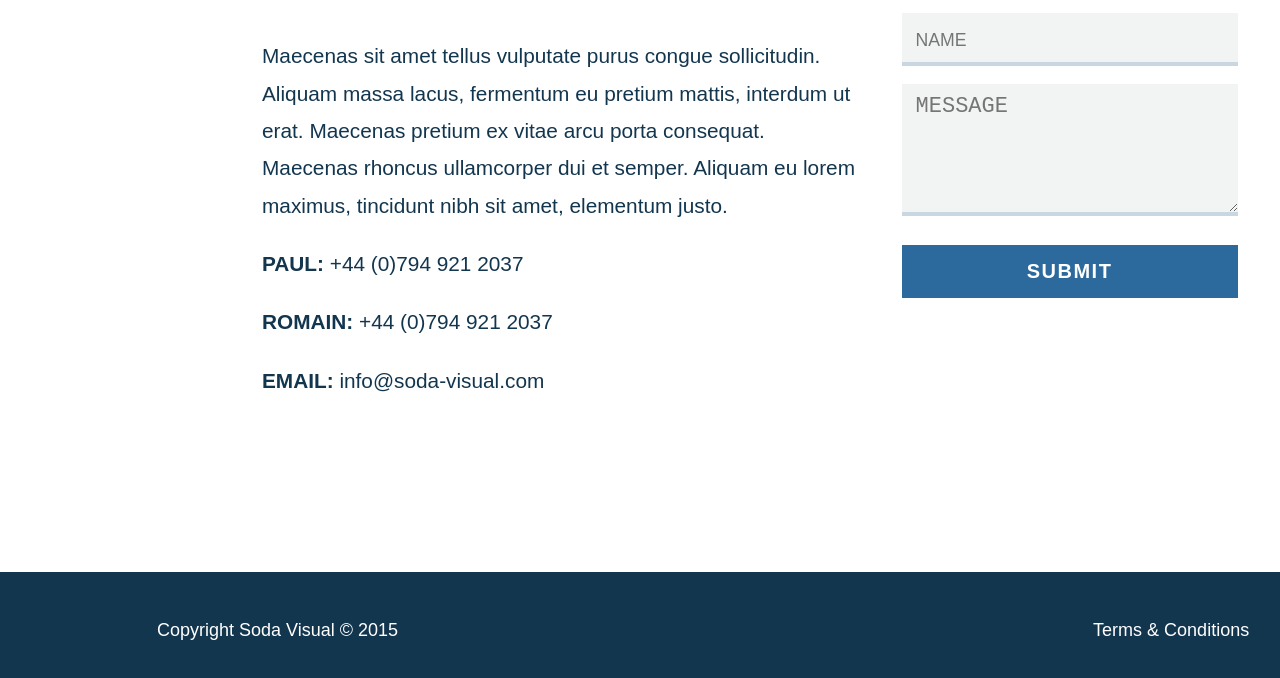
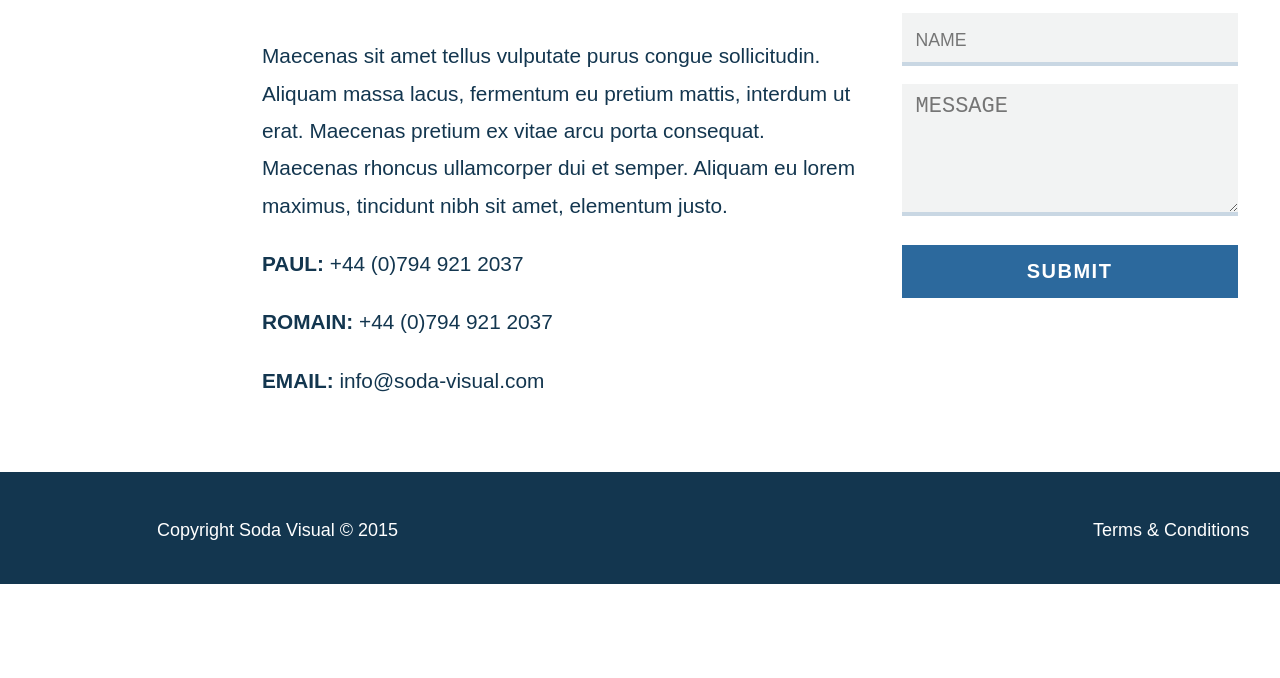
Before and after one commit to carlhuxley/soda, a plain HTML site: page index.html in a window 1280 px wide. Shown: the part 2312-2990 px from the top of the page. After the commit the page ends 2896 px from the top, so only its background shows below. Drawn offline with nearby package versions, Linux system fonts and the light colour scheme.

Commit message:
adjust footer top spacing

```diff
--- a/scss/styles.scss
+++ b/scss/styles.scss
@@ -298,7 +298,7 @@ form#contact button{
   background-color: $primary-color;
   color:white;
   font-size: 18px;
-  margin: 0 auto;
+  margin: -100px auto;
   padding-top:22px;
   padding-left:157px;
 }
```
Also changed, not shown: css/styles.css.
